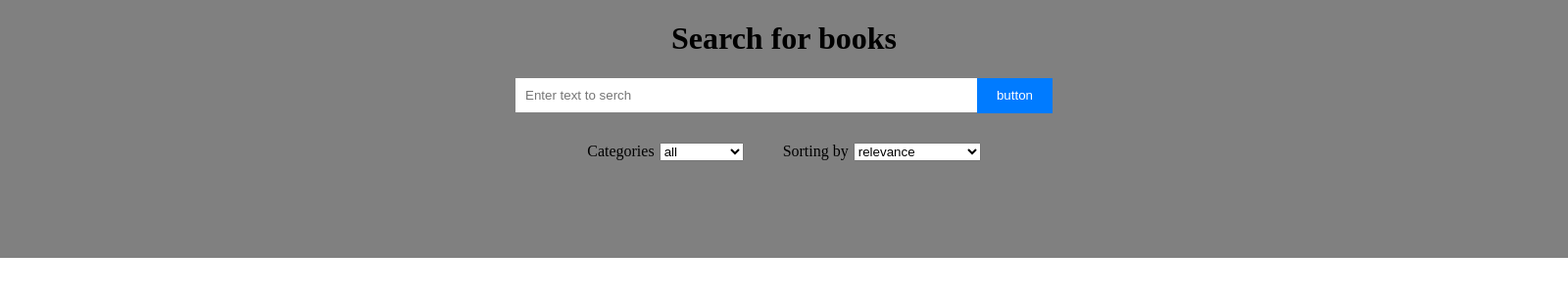
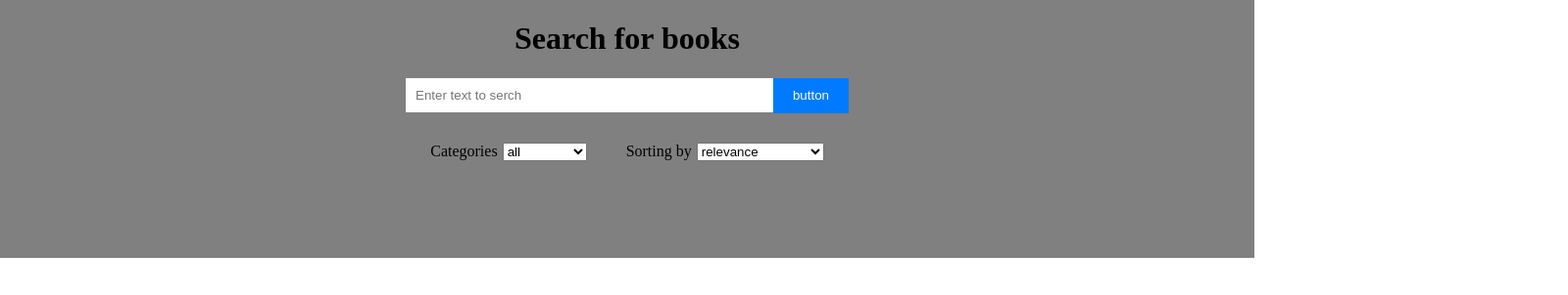
Before and after one commit to FlowInfo/modsenTest, a React (Create React App) app: page / in a window 1280 px wide. Shown: the top 302 px of the page at 98% size, 1600 px wide, since content can reach past the window. Built offline with nearby package versions, Linux system fonts and the light colour scheme; no server answers.

Commit message:
Components and new function

```diff
--- a/src/App.js
+++ /dev/null
@@ -1,45 +0,0 @@
-import React from "react";
-
-// function clearInput() {
-//   var input = document.getElementById('searchInput');
-//   input.value = '';
-// }
-
-
-class Header extends React.Component {
-  render() {
-    return (<div className="name">
-      <header className="header">
-
-        <div className="head">
-          <h1>Search for books</h1>
-        </div>
-
-        <div className="search">
-          <input type = "text" id = "searchInput" placeholder = "Enter text to serch" />
-          <button id = "searchButton">button</button>
-        </div>
-
-        <div className="tabsContainer">
-          <div className="category">Categories</div>
-
-          <select className = "Category">
-            <option>all</option>
-          </select>
-
-          <div className="sort">Sorting by</div>
-          <select className = "Sort">
-          <option>relevance</option>
-
-          </select>
-        </div>
-
-      </header>
-    </div>
-
-    )
-  }
-}
-
-
-export default Header;
--- /dev/null
+++ b/src/components/App.js
@@ -0,0 +1,26 @@
+import React from "react";
+import Input from "./Input";
+import Container from "./tabsContainer";
+
+
+
+class Header extends React.Component {
+  render() {
+    return (<div className="name">
+        <header className="header">
+        <div className="head">
+          <h1>Search for books</h1>
+        </div>
+
+        <Input />
+
+        <Container />
+      </header>
+    </div>
+
+    )
+  }
+}
+
+
+export default Header;
--- /dev/null
+++ b/src/components/Input.js
@@ -0,0 +1,28 @@
+import React from "react"
+
+class Input extends React.Component {
+     waitingKeyPress = (event) => {
+        if (event.key === 'Enter') {
+            const searchValue = event.target.value;
+            const searchUrl =  `https://www.googleapis.com/books/v1/volumes?q=${searchValue}&key=AIzaSyByMtJ1mpylPuE9Yr9HreMl5Bxzr7FTTS0`;
+
+            console.log('Измененный URL:', searchUrl);
+        }
+    };
+
+    render() {
+        return (
+            <div className="search">
+                <input
+                    type = "text"
+                    id = "searchInput"
+                    placeholder = "Enter text to serch"
+                    onKeyDown = {this.waitingKeyPress}
+                />
+                <button id = "searchButton">button</button>
+            </div>
+        )
+    }
+}
+
+export default Input
--- /dev/null
+++ b/src/components/tabsContainer.js
@@ -0,0 +1,23 @@
+import React from "react";
+
+
+class Container extends React.Component {
+    render () {
+        return (
+            <div className="tabsContainer">
+            <div className="category">Categories</div>
+
+            <select className = "Category">
+              <option>all</option>
+            </select>
+
+            <div className="sort">Sorting by</div>
+            <select className = "Sort">
+              <option>relevance</option>
+            </select>
+          </div>
+        )
+    }
+}
+
+export default Container
--- a/src/css/main.css
+++ b/src/css/main.css
@@ -5,7 +5,7 @@ body {
 
 .header {
     height: 33vh;
-    width: 1600px;
+    width: 100%;
     background-color: grey;
 }
 
--- a/src/index.js
+++ b/src/index.js
@@ -1,7 +1,7 @@
 import React from "react";
 import * as ReactDOMClient from "react-dom/client";
 import './css/main.css'
-import Header from "./App";
+import Header from "./components/App";
 
 
 
@@ -11,16 +11,14 @@ const root = ReactDOMClient.createRoot(document.getElementById("root"))
 root.render(<Header />)
 
 
-
-
-
 async function logData ()  {
 
-  const response = await fetch(`https://www.googleapis.com/books/v1/volumes?q=js&key=AIzaSyB_GP2txS8lk2NxDU74yIpQfnX1jp1HvYA`)
+  const response = await fetch(`https://www.googleapis.com/books/v1/volumes?q=js&key=AIzaSyByMtJ1mpylPuE9Yr9HreMl5Bxzr7FTTS0`)
   const jsonData = await response.json();
 
   console.log(jsonData)
 }
 
+logData();
 
-logData();
+// AIzaSyB_GP2txS8lk2NxDU74yIpQfnX1jp1HvYA
```
